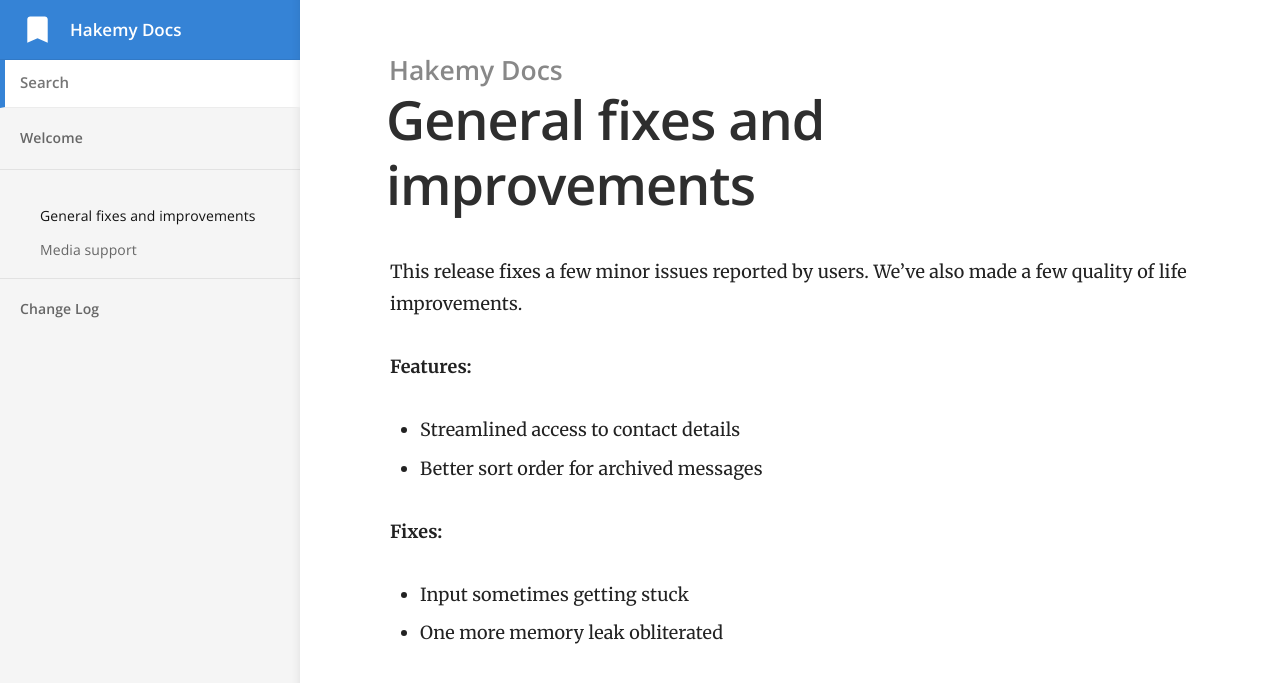
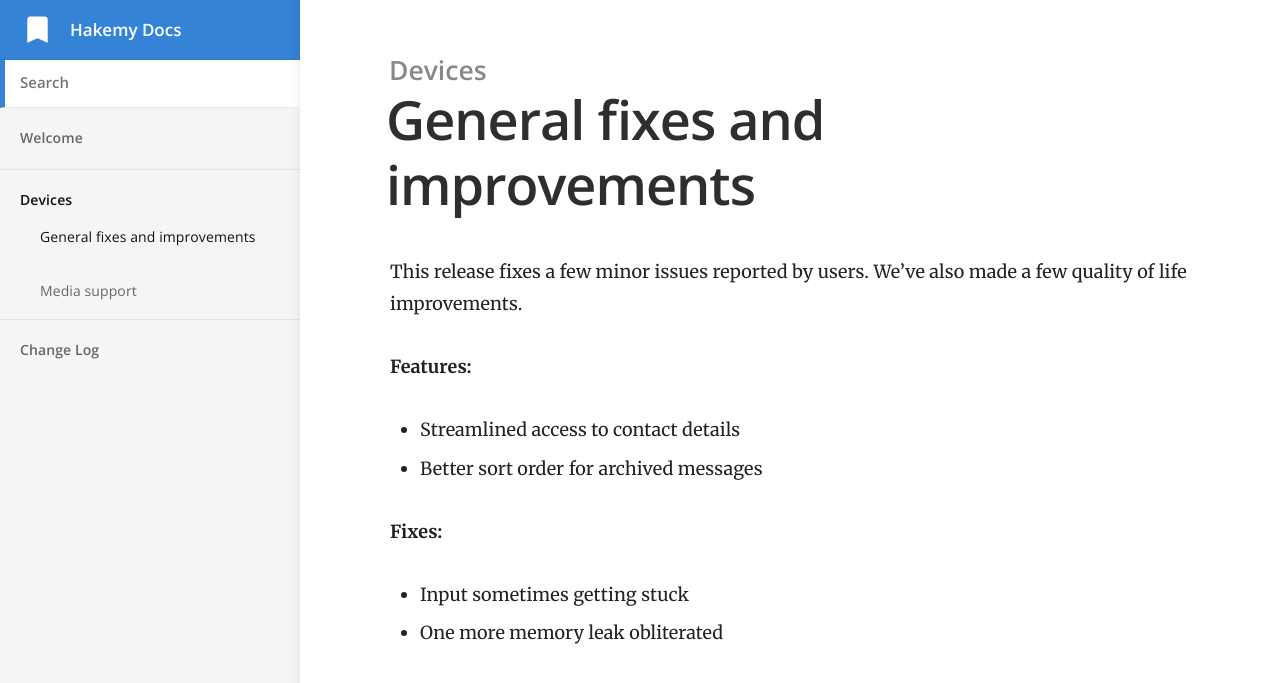
Before and after one commit to hanyakita-group/hakemy-docs, a Jekyll site: the page built from _posts/2016-02-05-general-fixes-and-improvements.md, in a window 1280 px wide. Shown: the top 683 px of the page. Built offline with Jekyll 4.4.1, drawn with Linux system fonts in a browser that asks for light colours.

Commit message:
Update 2016-02-05-general-fixes-and-improvements.md

```diff
--- a/_posts/2016-02-05-general-fixes-and-improvements.md
+++ b/_posts/2016-02-05-general-fixes-and-improvements.md
@@ -1,6 +1,9 @@
 ---
 title: General fixes and improvements
 type: minor
+published: true
+category: Devices
+order: 2
 ---
 
 This release fixes a few minor issues reported by users. We've also made a few quality of life improvements.
```
